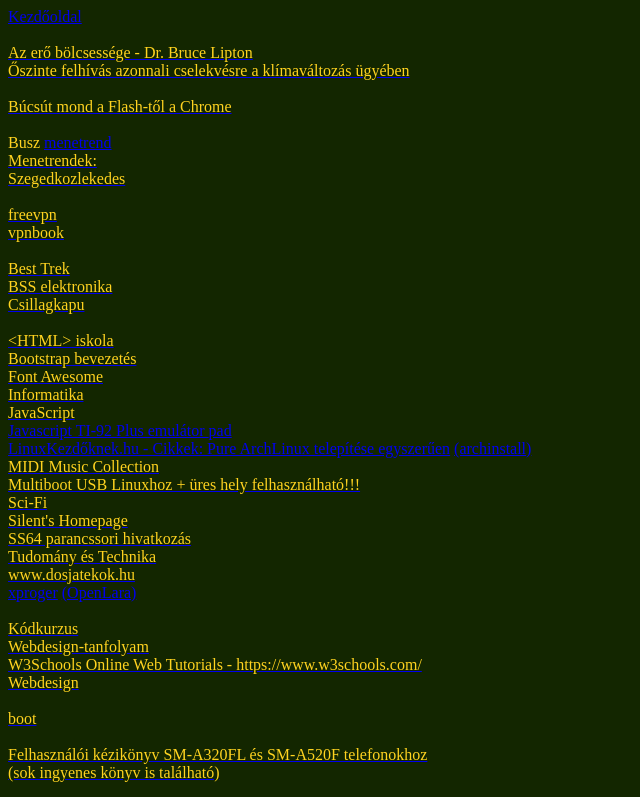
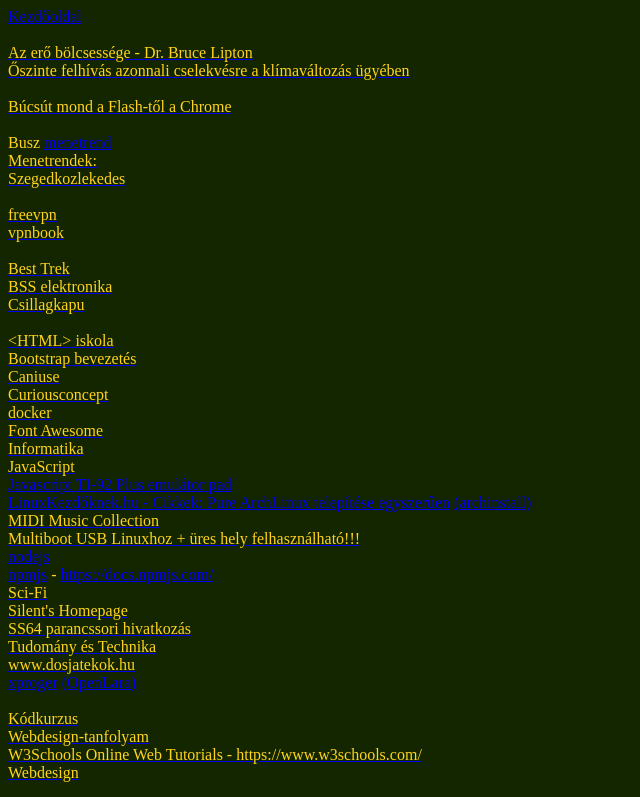
Before and after one commit to csakalinuxjo/csakalinuxjo.github.io, a plain HTML site: page menu.htm in a window 1280 px wide. Shown: the top 797 px of the page, without its empty margins (0-640 px from the left). Drawn offline with Linux system fonts and the light colour scheme.

Commit message:
Add files via upload

```diff
--- a/menu.htm
+++ b/menu.htm
@@ -6,7 +6,7 @@
 	<meta name="generator" content="LibreOffice 6.4.3.2 (Linux)"/>
 	<meta name="created" content="00:00:00"/>
 	<meta name="changedby" content="Ilyés Nándor"/>
-	<meta name="changed" content="2020-06-16T21:54:00.796710447"/>
+	<meta name="changed" content="2020-06-18T22:35:10.155120930"/>
 	<style type="text/css">
 		@page { size: 29.7cm 42cm }
 		address { color: #000000 }
@@ -72,6 +72,9 @@
 iskola</span></span></span></font></font></font></span></a></address>
 <address><a href="https://getbootstrap.com/docs/4.5/getting-started/introduction/" target="_blank"><span style="font-variant: normal"><font color="#ffd320"><font face="Ubuntu"><span style="font-style: normal"><span style="background: #132600">Bootstrap
 bevezetés</span></span></font></font></span></a></address>
+<address><a href="https://caniuse.com/" target="_blank"><span style="font-variant: normal"><font color="#ffd320"><font face="Ubuntu"><span style="font-style: normal"><span style="background: #132600">Caniuse</span></span></font></font></span></a></address>
+<address><a href="https://curiousconcept.com/#projects" target="_blank"><span style="font-variant: normal"><font color="#ffd320"><font face="Ubuntu"><span style="font-style: normal"><span style="background: #132600">Curiousconcept</span></span></font></font></span></a></address>
+<address><a href="https://docs.docker.com/" target="_blank"><span style="font-variant: normal"><font color="#ffd320"><font face="Ubuntu"><span style="font-style: normal"><span style="background: #132600">docker</span></span></font></font></span></a></address>
 <address><a href="https://fontawesome.com/start" target="_blank"><span style="font-variant: normal"><font color="#ffd320"><font face="Ubuntu"><span style="font-style: normal"><span style="background: #132600">Font
 Awesome</span></span></font></font></span></a></address>
 <address><a href="http://informatika.gtportal.eu/" target="_blank"><span style="font-variant: normal"><font color="#ffd320"><font face="Ubuntu"><font size="3" style="font-size: 12pt"><span style="font-style: normal"><span style="font-weight: normal"><span style="background: #132600">Informatika
@@ -91,6 +94,11 @@
 <address><a href="https://magyarlinux.hu/multiboot-usb-linuxhoz-ures-hely-felhasznalhato/" target="_blank"><span style="font-variant: normal"><font color="#ffd320"><font face="Ubuntu"><font size="3" style="font-size: 12pt"><span style="font-style: normal"><span style="font-weight: normal"><span style="background: #132600">Multiboot
 USB Linuxhoz + üres hely felhasználható!!! </span></span></span></font></font></font></span></a>
 </address>
+<address><span style="font-variant: normal"><font face="Ubuntu"><span style="font-style: normal"><a href="https://nodejs.org/en/docs/" target="_blank">nodejs</a>
+</span></font></span>
+</address>
+<address><span style="font-variant: normal"><font color="#ffd320"><font face="Ubuntu"><font size="3" style="font-size: 12pt"><span style="font-style: normal"><span style="font-weight: normal"><span style="background: #132600"><a href="https://www.npmjs.com/search?q=keywords:documentation&amp;page=0&amp;ranking=optimal" target="_blank">npmjs</a>
+- <a href="https://docs.npmjs.com/" target="_blank">https://docs.npmjs.com/</a></span></span></span></font></font></font></span></address>
 <address><a href="videos/Sci-Fi" target="_blank"><span style="font-variant: normal"><font color="#ffd320"><font face="Ubuntu"><font size="3" style="font-size: 12pt"><span style="font-style: normal"><span style="font-weight: normal"><span style="background: #132600">Sci-Fi
 </span></span></span></font></font></font></span></a>
 </address>
```
